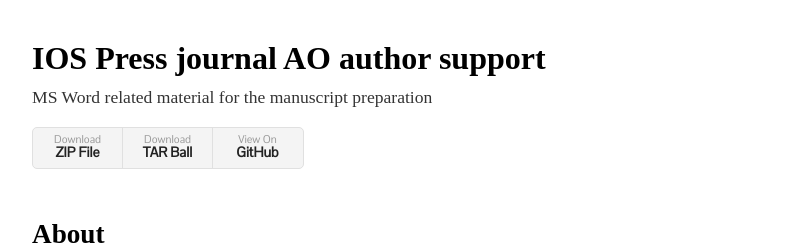
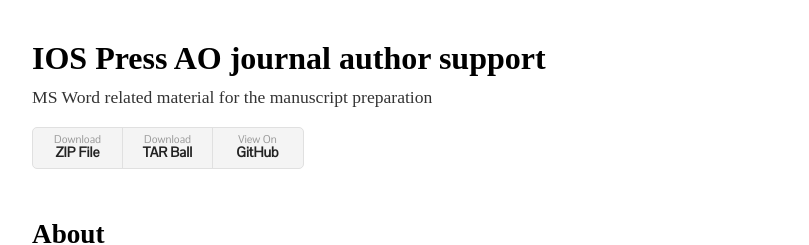
Before and after one commit to vtex-soft/wordsupport.iospress-ao, a Jekyll site: the page built from README.md, in a window 1280 px wide. Shown: the top 245 px of the page, without its empty margins (224-1033 px from the left). Built offline with Jekyll 4.4.1, drawn with Linux system fonts in a browser that asks for light colours; some web fonts are replaced; our own code applies the rules of GitHub Pages for plain Markdown files.

```diff
--- a/_config.yml
+++ b/_config.yml
@@ -1,3 +1,3 @@
-title: IOS Press journal AO author support
+title: IOS Press AO journal author support
 description: MS Word related material for the manuscript preparation
 show_downloads: true
```
